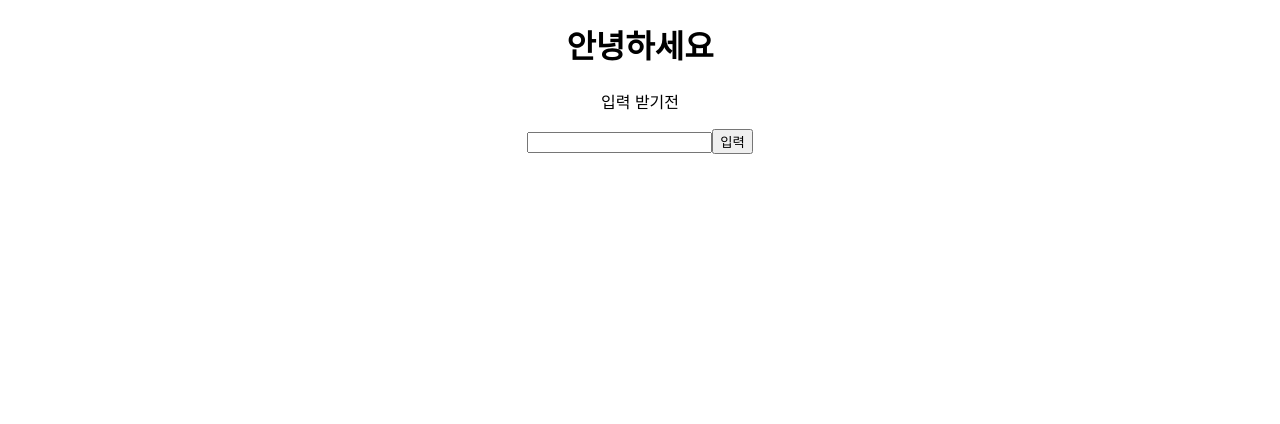
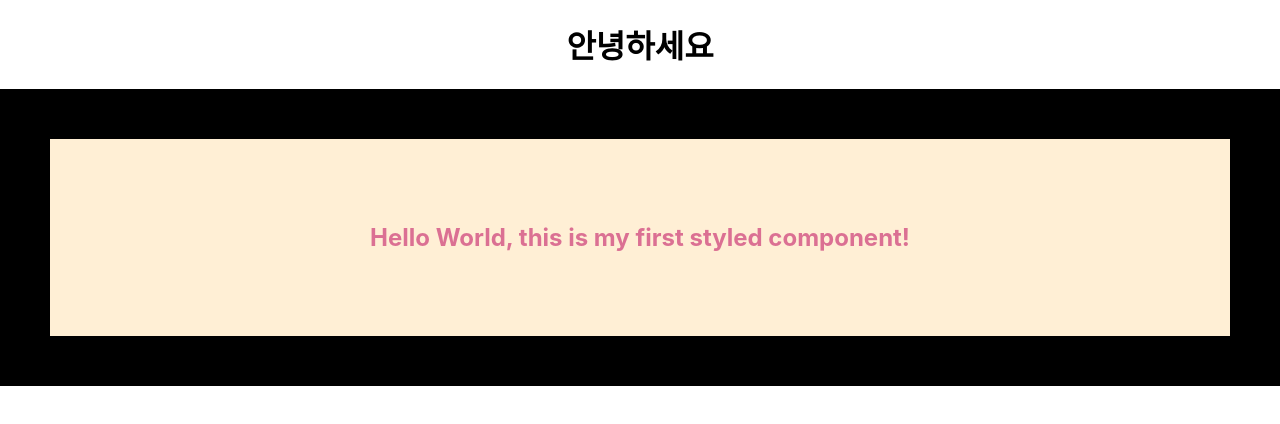
Before and after one commit to yeseul321/fintechLec, a React (Create React App) app in the folder fintech/: page / in a window 1280 px wide. Shown: the top 424 px of the page. Built offline with nearby package versions, Linux system fonts and the light colour scheme.

Commit message:
style component 추가 & react style 변경

```diff
--- a/fintech/package.json
+++ b/fintech/package.json
@@ -9,6 +9,7 @@
     "react": "^18.2.0",
     "react-dom": "^18.2.0",
     "react-scripts": "5.0.1",
+    "styled-components": "^5.3.5",
     "web-vitals": "^2.1.4"
   },
   "scripts": {
--- a/fintech/src/App.js
+++ b/fintech/src/App.js
@@ -1,15 +1,14 @@
-import logo from "./logo.svg";
 import "./App.css";
+import InputExample from "./components/InputExample";
+import ListComponent from "./components/ListComponent";
+import StyledComponent from "./components/StyledComponents";
 import Welcome from "./components/Welcome";
-import InputExample from "./components/InputExample";
-
-
 
 function App() {
   return (
     <div className="App">
       <h1>안녕하세요</h1>
-      <InputExample></InputExample>
+      <StyledComponent></StyledComponent>
     </div>
   );
 }
--- /dev/null
+++ b/fintech/src/components/ListComponent.js
@@ -0,0 +1,21 @@
+import React, { useState } from "react";
+import Welcome from "./Welcome";
+
+const ListComponent = () => {
+  const [list, setList] = useState([
+    { username: "홍길동", age: 33, height: 183 },
+    { username: "고길동", age: 43, height: 123 },
+    { username: "둘리", age: 23, height: 133 },
+  ]);
+  return (
+    <div>
+      {list.map((element) => {
+        return (
+          <Welcome username={element.username} age={element.age}></Welcome>
+        );
+      })}
+    </div>
+  );
+};
+
+export default ListComponent;
--- /dev/null
+++ b/fintech/src/components/StyledComponents.js
@@ -0,0 +1,26 @@
+import React from "react";
+import styled from "styled-components";
+
+const Title = styled.h1`
+  font-size: 1.5em;
+  text-align: center;
+  color: palevioletred;
+`;
+
+const Wrapper = styled.section`
+  padding: 4em;
+  border: 50px black solid;
+  background: papayawhip;
+`;
+
+const StyledComponent = () => {
+  return (
+    <div>
+      <Wrapper>
+        <Title>Hello World, this is my first styled component!</Title>
+      </Wrapper>
+    </div>
+  );
+};
+
+export default StyledComponent;
--- /dev/null
+++ b/package.json
@@ -0,0 +1,5 @@
+{
+  "dependencies": {
+    "styled-components": "^5.3.5"
+  }
+}
```
Also changed, not shown: 2 other files (tests, documents, lock files or other folders).
